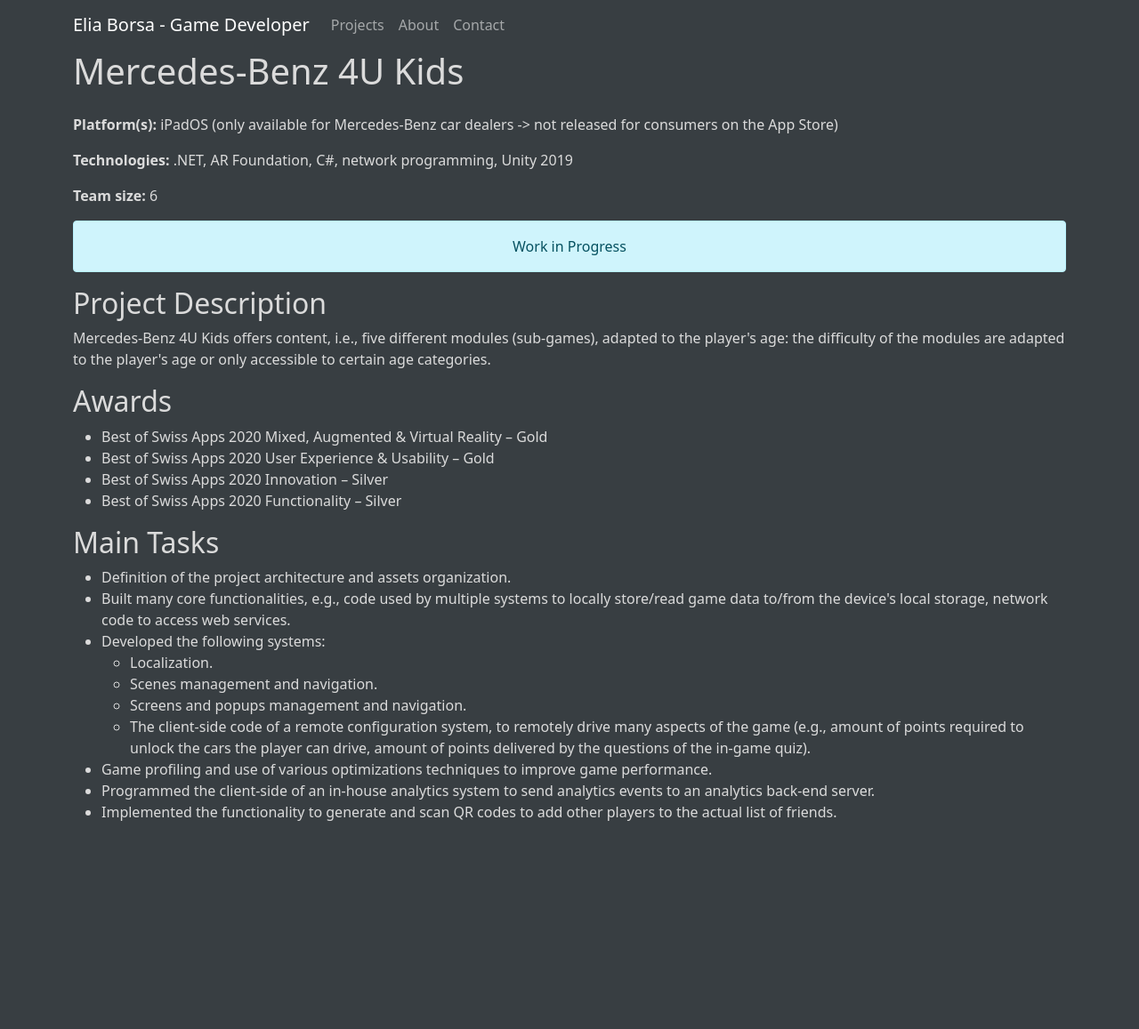
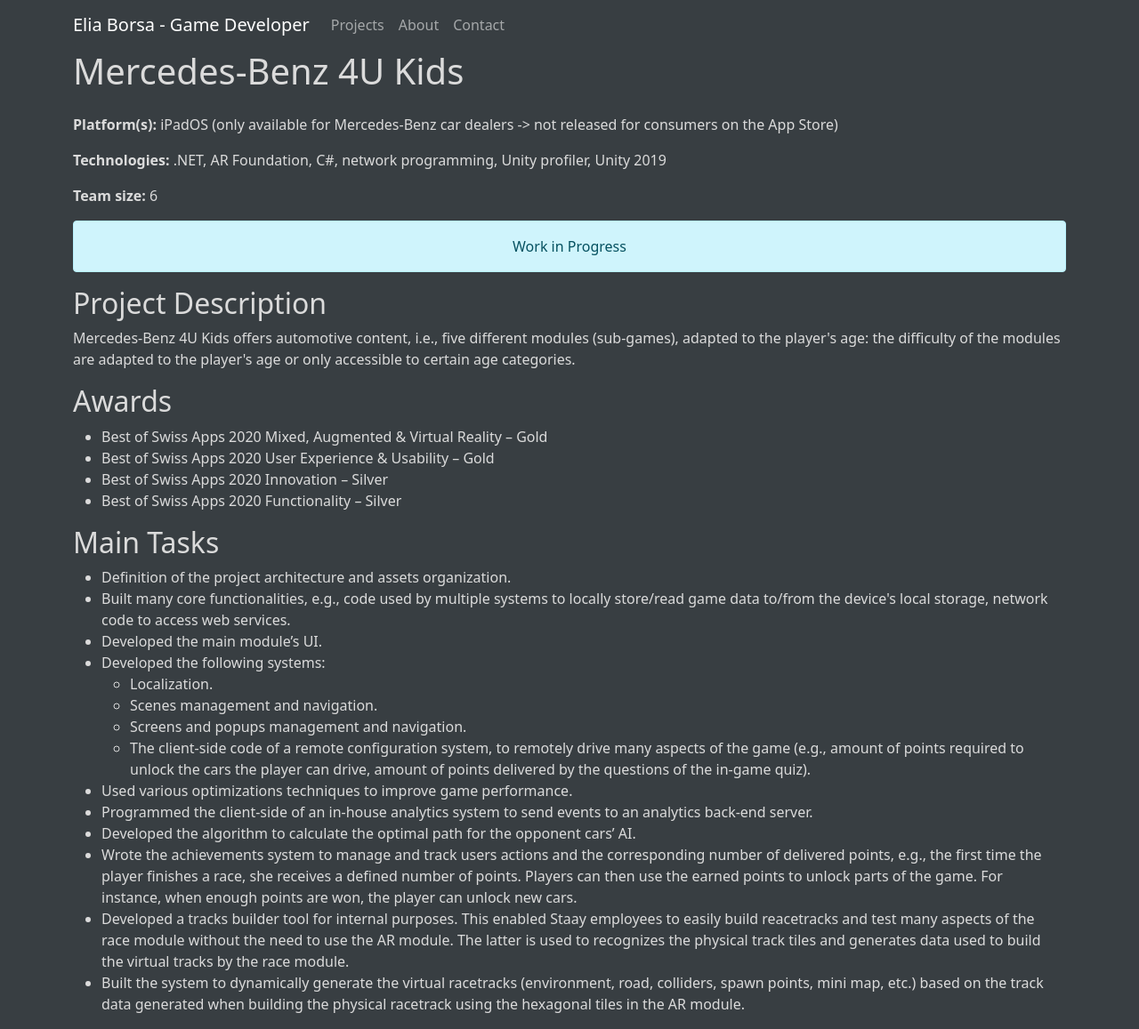
Before and after one commit to Aquastorm/aquastorm.github.io, a Jekyll site: the page built from collections/_projects/mb4UKids.html, in a window 1280 px wide. Shown: the whole page at 89% size. Built offline with Jekyll 4.4.1, drawn with Linux system fonts in a browser that asks for light colours; nearby versions of some CDN libraries; before the commit the page ends 941 px from its top, so only the background shows below that.

Commit message:
[added] content to the MB 4U KIds & Snowsted projects

```diff
--- a/collections/_projects/mb4UKids.html
+++ b/collections/_projects/mb4UKids.html
@@ -3,7 +3,7 @@
 projectName: Mercedes-Benz 4U Kids
 shortDescription: Multiple automotive-related games
 platforms: iPadOS (only available for Mercedes-Benz car dealers -> not released for consumers on the App Store)
-tech: .NET, AR Foundation, C#, network programming, Unity 2019
+tech: .NET, AR Foundation, C#, network programming, Unity profiler, Unity 2019
 teamSize: 6
 ---
 <div class="alert alert-info text-center" role="alert">
@@ -11,7 +11,7 @@
 </div>
 
 <h2>Project Description</h2>
-<p>{{ page.projectName }} offers content, i.e., five different modules (sub-games), adapted to the player's age: the difficulty of the modules are adapted
+<p>{{ page.projectName }} offers automotive content, i.e., five different modules (sub-games), adapted to the player's age: the difficulty of the modules are adapted
     to the player's age or only accessible to certain age categories.</p>
 
 <h2>Awards</h2>
@@ -27,6 +27,7 @@
     <li>Definition of the project architecture and assets organization.</li>
     <li>Built many core functionalities, e.g., code used by multiple systems to locally store/read game data to/from the device's local storage, network
         code to access web services.</li>
+    <li>Developed the main module’s UI.</li>
     <li>
         Developed the following systems:
         <ul>
@@ -37,14 +38,17 @@
                 the cars the player can drive, amount of points delivered by the questions of the in-game quiz).</li>
         </ul>
     </li>
-    <li>Game profiling and use of various optimizations techniques to improve game performance.</li>
-    <li>Programmed the client-side of an in-house analytics system to send analytics events to an analytics back-end server.</li>
-    <li>Implemented the functionality to generate and scan QR codes to add other players to the actual list of friends.</li>
+    <li>Used various optimizations techniques to improve game performance.</li>
+    <li>Programmed the client-side of an in-house analytics system to send events to an analytics back-end server.</li>
+    <li>Developed the algorithm to calculate the optimal path for the opponent cars’ AI.</li>
+    <li>Wrote the achievements system to manage and track users actions and the corresponding number of delivered points, e.g., the first time the player
+        finishes a race, she receives a defined number of points. Players can then use the earned points to unlock parts of the game. For instance, when
+        enough points are won, the player can unlock new cars.</li>
+    <li>Developed a tracks builder tool for internal purposes. This enabled Staay employees to easily build reacetracks and test many aspects of the race
+        module without the need to use the AR module. The latter is used to recognizes the physical track tiles and generates data used to build the
+        virtual tracks by the race module.</li>
+    <li>Built the system to dynamically generate the virtual racetracks (environment, road, colliders, spawn points, mini map, etc.) based on the track
+        data generated when building the physical racetrack using the hexagonal tiles in the AR module.</li>
 {% comment %}
-•	Achievement system to manage and track user actions and the corresponding number of points (stars) assigned to unlock parts of the game. E.g.: the first time the player finishes a race, she receives a defined number of stars. With enough stars won with similar achievements, the player can unlock a new car.
-•	Developed the system to calculate the optimal path the opponent cars’ AI should follow on the tracks that are dynamically generated based on the track physically build by the player.
-•	Dynamic generation of the virtual racetracks (environments, road, colliders, spawn points, mini map, etc.) based on the track data generated when building the physical racetrack using the hexagonal tiles in the AR module.
-•	Development of a track builder tool for internal purposes. This enabled Staay employees to test many aspects of the race module and dynamic track generation without using the AR module (which recognizes the physical track tiles and generates data used to build the virtual track).
-•	Development of the main module’s UI related code.
 {% endcomment %}
 </ul>
```
Also changed, not shown: collections/_projects/snowstedRoyale.html (+4 -3 lines).
